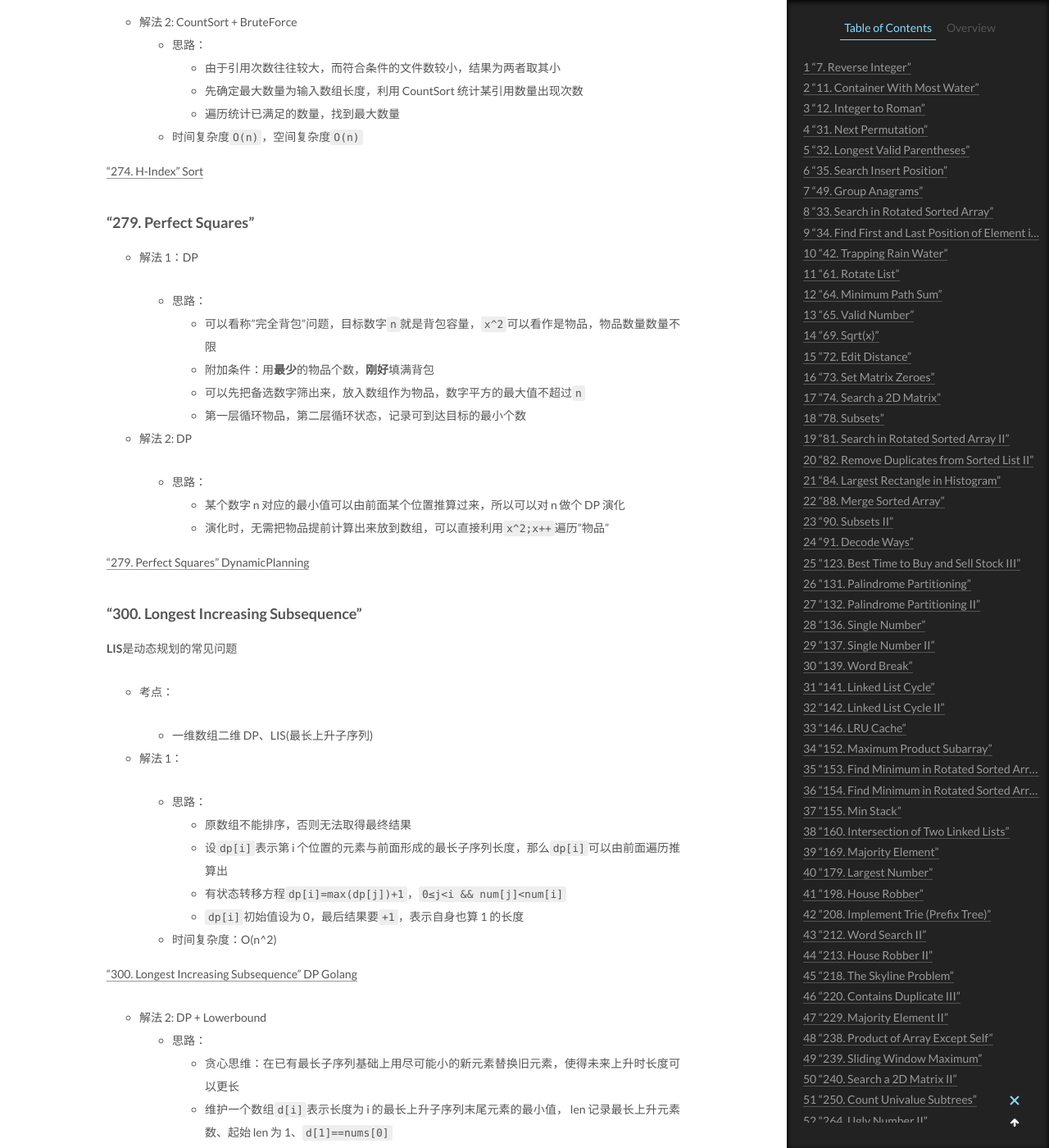
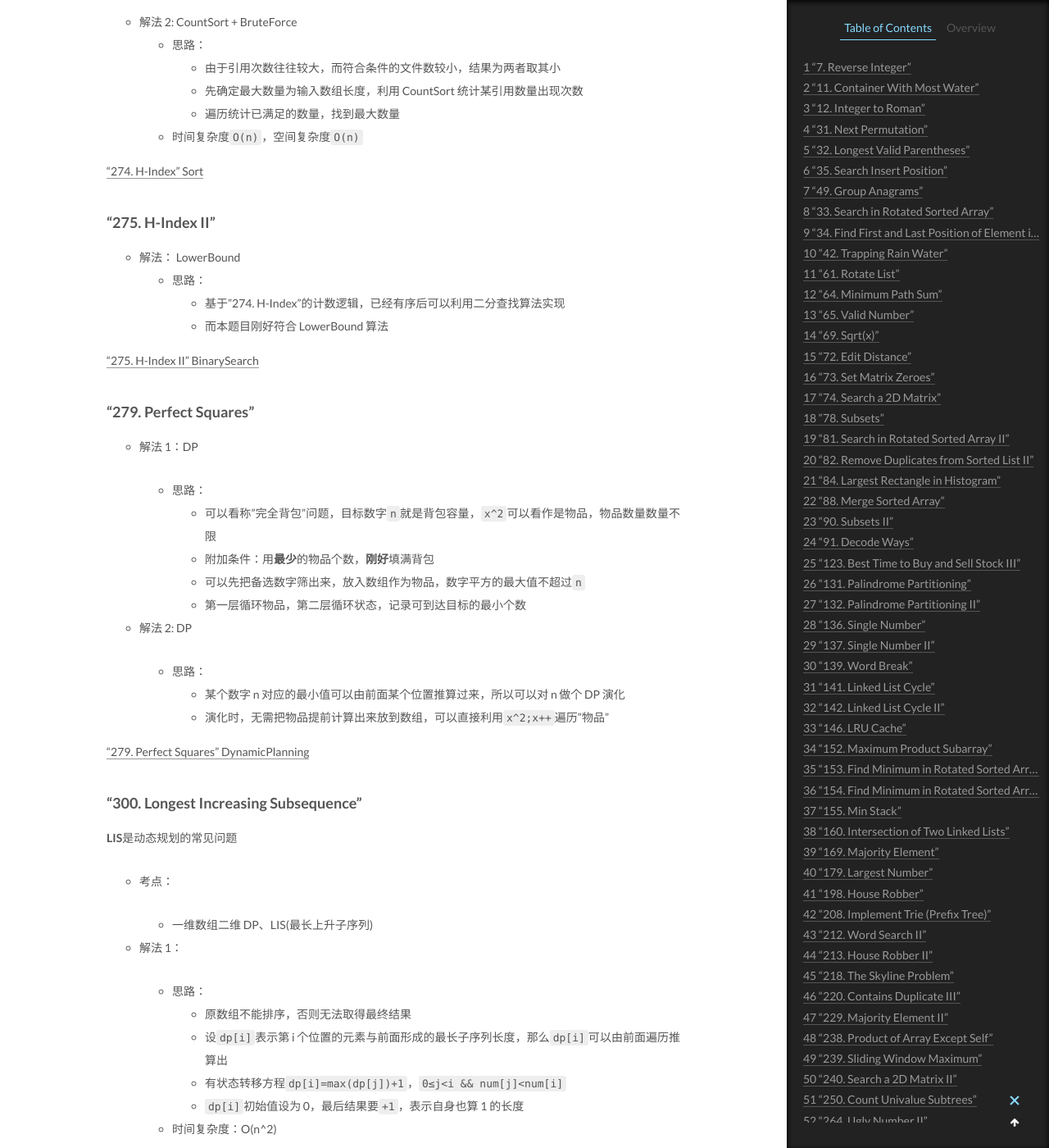
Before and after one commit to CodeHunter2006/CodeHunter2006.github.io, a Jekyll site: the page built from _posts/2020-12-27-LeetCode_Question_Category.md, in a window 1280 px wide and 1400 px high, scrolled down 16387 px. Shown: the whole window at 82% size. Built offline with Jekyll 4.4.1, drawn with Linux system fonts in a browser that asks for light colours; formulas are drawn with MathJax 3.

Commit message:
[chore]: add contents.

```diff
--- a/_posts/2020-12-27-LeetCode_Question_Category.md
+++ b/_posts/2020-12-27-LeetCode_Question_Category.md
@@ -599,6 +599,15 @@ tags: Algorithm Leetcode
   - 时间复杂度`O(n)`，空间复杂度`O(n)`
 
 ["274. H-Index" Sort]()
+
+### "275. H-Index II"
+
+- 解法： LowerBound
+  - 思路：
+    - 基于"274. H-Index"的计数逻辑，已经有序后可以利用二分查找算法实现
+    - 而本题目刚好符合 LowerBound 算法
+
+["275. H-Index II" BinarySearch]()
 
 ### "279. Perfect Squares"
 
```
Also changed, not shown: _posts/2020-12-27-Algorithm_BinarySearch.md (+20 -0 lines), _posts/2021-05-05-BinarySearch.md (+2 -0 lines).
